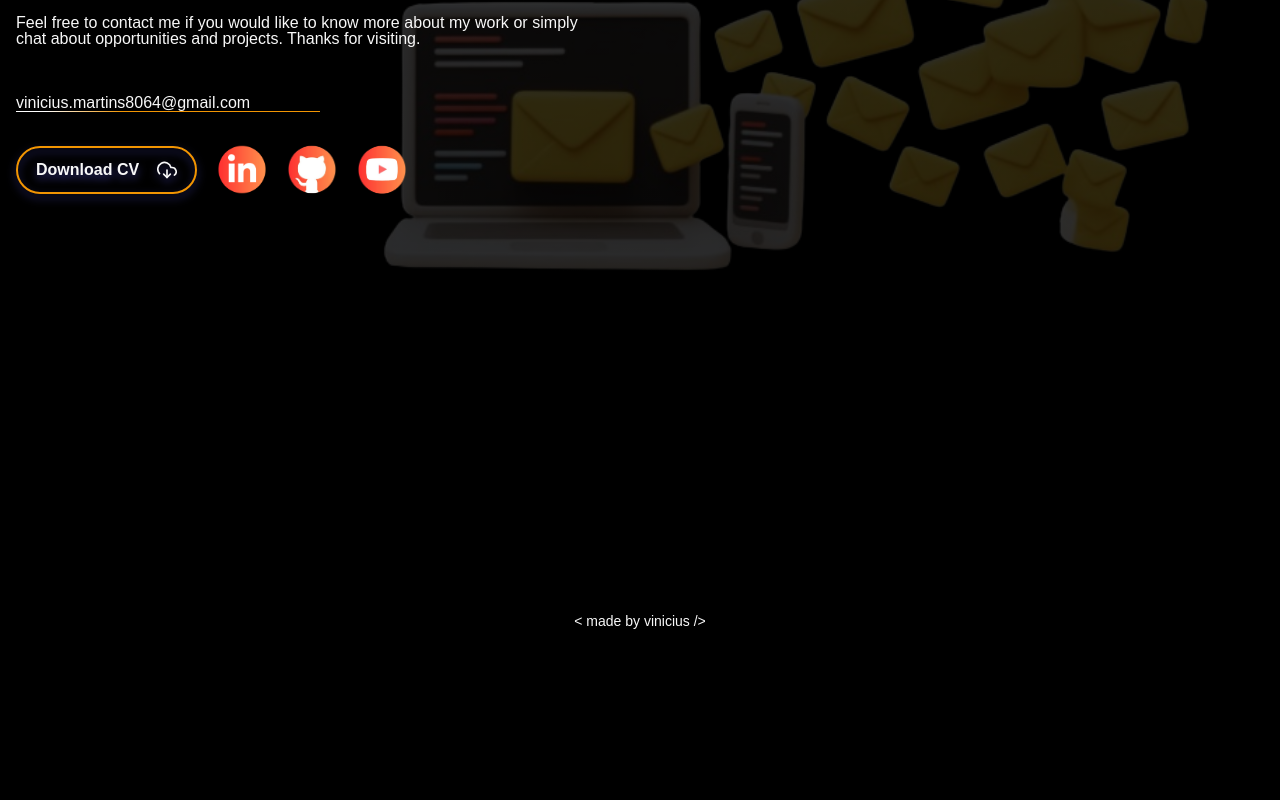
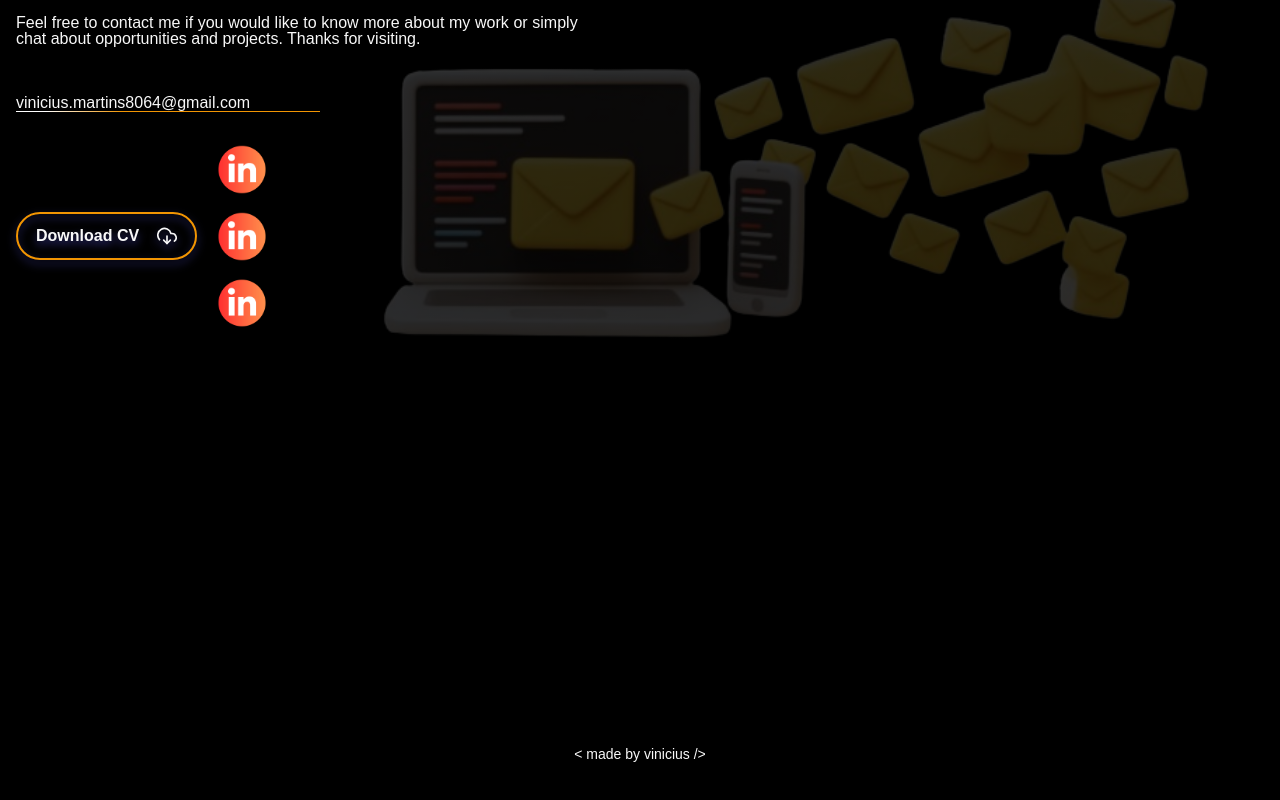
Before and after one commit to viniciusmartins1/vinisportifolio, a React (Vite) app: page / in a window 1280 px wide. Shown: the part 8696-9496 px from the top of the page. Before the commit the page ends 9367 px from the top, so only its background shows below. Built offline with nearby package versions, Linux system fonts and the light colour scheme; a web font is replaced by a local one.

Commit message:
refactor: contact links

```diff
--- /dev/null
+++ b/src/helpers/contactLinks.ts
@@ -0,0 +1,31 @@
+import linkedInIcon from "../assets/images/icon/linkedIn.png";
+import gitHubIcon from "../assets/images/icon/linkedIn.png";
+import youtubeIcon from "../assets/images/icon/linkedIn.png";
+
+interface IContact {
+  name: string;
+  link: string;
+  img: string;
+  alternativeText: string;
+}
+
+export const contactLinks: IContact[] = [
+  {
+    name: "linkedIn",
+    link: "https://www.linkedin.com/in/vinicius-martins1/",
+    alternativeText: "pages.contact.altLinkedIn",
+    img: linkedInIcon,
+  },
+  {
+    name: "github",
+    link: "https://github.com/viniciusmartins1",
+    alternativeText: "pages.contact.altGitHub",
+    img: gitHubIcon,
+  },
+  {
+    name: "youtube",
+    link: "https://www.youtube.com/@twins_tech",
+    alternativeText: "pages.contact.altYoutube",
+    img: youtubeIcon,
+  },
+];
--- a/src/pages/Contact.tsx
+++ b/src/pages/Contact.tsx
@@ -2,13 +2,11 @@ import { useTranslation } from "react-i18next";
 import { FIVE } from "../constants/numbers";
 import { menus } from "../helpers/menu";
 
-import linkedInIcon from "../assets/images/icon/linkedIn.png";
-import gitHubIcon from "../assets/images/icon/gitHub.png";
-import youtubeIcon from "../assets/images/icon/youtube.png";
 import downloadIcon from "../assets/svgs/icons/downloadIcon.svg";
 
 import pageBackground from "../assets/images/contact_bg.png";
 import { i18nLanguages } from "../i18n";
+import { contactLinks } from "../helpers/contactLinks";
 
 const CONTACT_MENU_SECTION_ID = menus[FIVE].sectionId;
 const TRANSLATION_BASE = "pages.contact";
@@ -108,34 +106,17 @@ const Contact = () => {
 
         <ul className="flex gap-5 ">
           <li>
-            <a
-              href="https://www.linkedin.com/in/vinicius-martins1/"
-              target="_blank"
-            >
-              <img
-                src={linkedInIcon}
-                alt={t(`${TRANSLATION_BASE}.altLinkedIn`)}
-                className="w-9 md:w-12.5 hover:scale-110"
-              />
-            </a>
-          </li>
-          <li>
-            <a href="https://github.com/viniciusmartins1" target="_blank">
-              <img
-                src={gitHubIcon}
-                alt={t(`${TRANSLATION_BASE}.altGitHub`)}
-                className="w-9 md:w-12.5 hover:scale-110"
-              />
-            </a>
-          </li>
-          <li>
-            <a href="https://www.youtube.com/@twins_tech" target="_blank">
-              <img
-                src={youtubeIcon}
-                alt={t(`${TRANSLATION_BASE}.altYoutube`)}
-                className="w-9 md:w-12.5 hover:scale-110"
-              />
-            </a>
+            {contactLinks.map((item) => {
+              return (
+                <a href={item.link} target="_blank">
+                  <img
+                    src={item.img}
+                    alt={t(item.alternativeText)}
+                    className="w-9 md:w-12.5 hover:scale-110"
+                  />
+                </a>
+              );
+            })}
           </li>
         </ul>
       </div>
```
